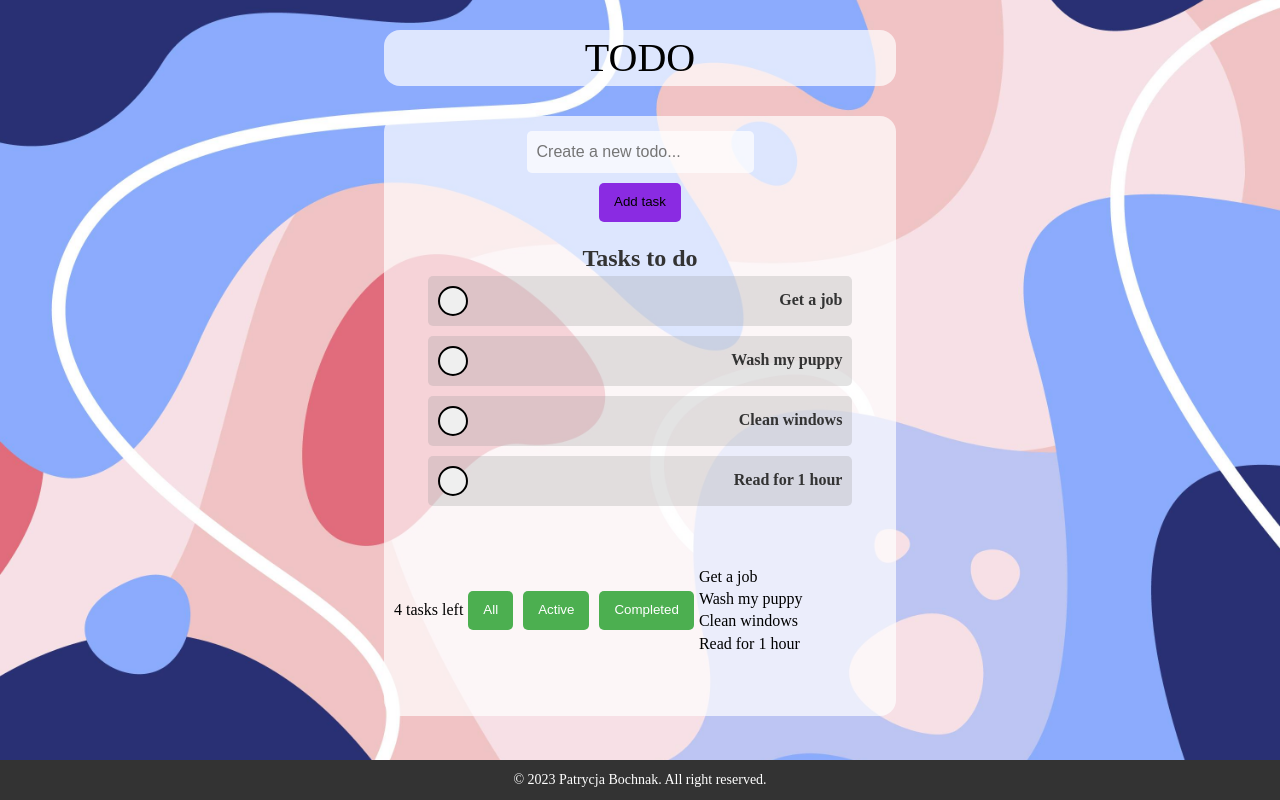
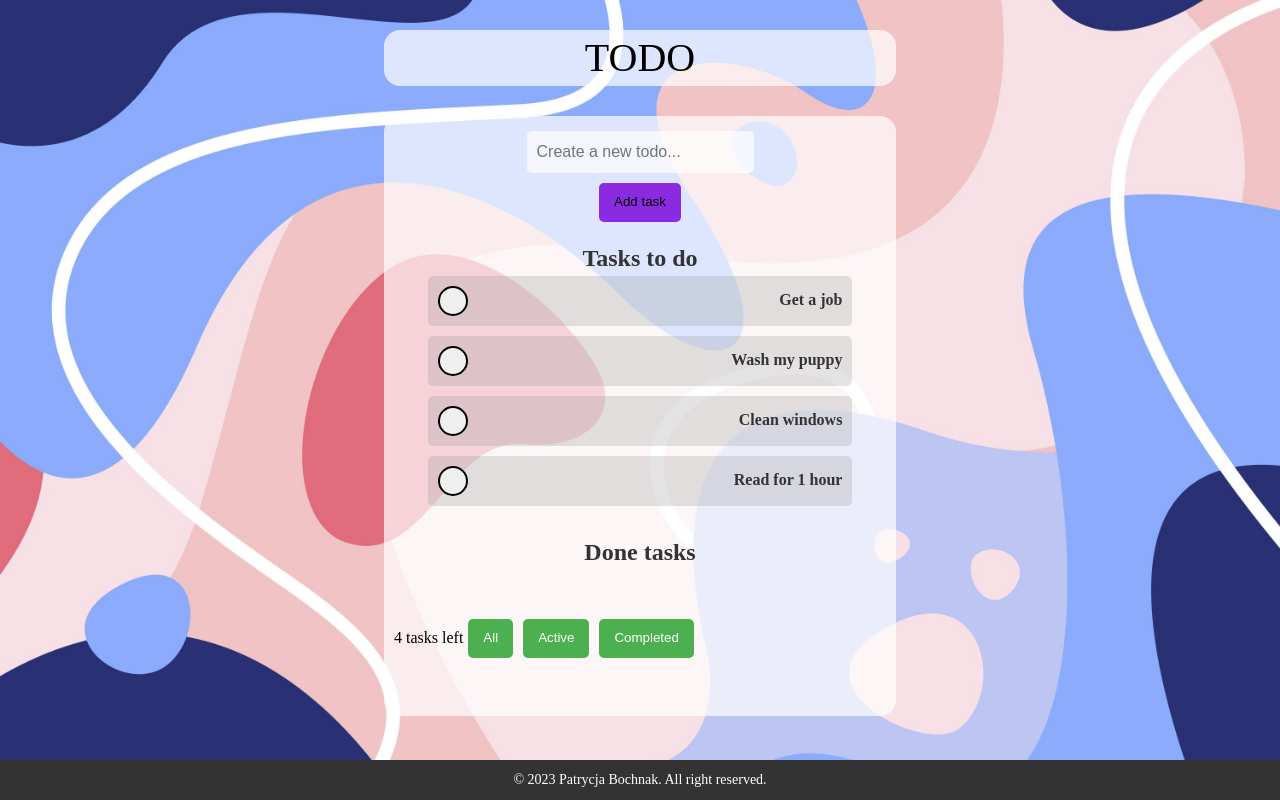
Before and after one commit to PatrycjaBochnak/TODO-app, a React (Create React App) app: page / in a window 1280 px wide. Built offline with nearby package versions, Linux system fonts and the light colour scheme.

Commit message:
buttons: logic

```diff
--- a/src/components/NavTask.js
+++ b/src/components/NavTask.js
@@ -12,19 +12,21 @@ const NavTask = (props) => {
 
     setActiveTasks(active);
     setCompletedTasks(completed);
-    setDisplayedTasks(active); // Domyślnie wyświetlaj aktywne zadania
   }, [props.tasks]);
 
   const handleActiveButtonClick = () => {
     setDisplayedTasks(activeTasks);
+    props.changeDisplayedTasks(activeTasks); // Przekazanie wyniku do komponentu nadrzędnego
   };
 
   const handleAllButtonClick = () => {
     setDisplayedTasks([...activeTasks, ...completedTasks]);
+    props.changeDisplayedTasks([...activeTasks, ...completedTasks]); // Przekazanie wyniku do komponentu nadrzędnego
   };
 
   const handleCompletedButtonClick = () => {
     setDisplayedTasks(completedTasks);
+    props.changeDisplayedTasks(completedTasks); // Przekazanie wyniku do komponentu nadrzędnego
   };
 
   return (
@@ -44,11 +46,6 @@ const NavTask = (props) => {
       >
         Completed
       </button>
-      <div className="displayed-tasks">
-        {displayedTasks.map((task) => (
-          <div key={task.id}>{task.text}</div>
-        ))}
-      </div>
     </div>
   );
 };
--- a/src/components/TaskList.js
+++ b/src/components/TaskList.js
@@ -1,40 +1,41 @@
-import React from "react";
+import React, { useState, useEffect } from "react";
+import "../styles/TaskList.css";
 import Task from "./Task";
-import "../styles/TaskList.css";
 
 const TaskList = (props) => {
-  const active = props.tasks.filter((task) => task.active === true);
+  const [activeTasks, setActiveTasks] = useState([]);
+  const [completedTasks, setCompletedTasks] = useState([]);
 
-  const completed = props.tasks.filter((task) => task.active === false);
+  useEffect(() => {
+    const active = props.tasks.filter((task) => task.active === true);
+    const completed = props.tasks.filter((task) => task.active === false);
 
-  const activeTasks = active.map((task) => (
-    <Task key={task.id} task={task} change={props.change} />
-  ));
-
-  const completedTasks = completed.map((task) => (
-    <Task key={task.id} task={task} change={props.change} />
-  ));
-
-  const allTasks = activeTasks.concat(completedTasks);
+    setActiveTasks(active);
+    setCompletedTasks(completed);
+  }, [props.tasks]);
 
   return (
     <div className="tasks-list">
       <div className="active-tasks">
         <h2 className="App-headings">Tasks to do</h2>
         {activeTasks.length > 0 ? (
-          activeTasks
+          activeTasks.map((task) => (
+            <Task key={task.id} task={task} change={props.change} />
+          ))
         ) : (
           <p> You finished your tasks. Great job!</p>
         )}
       </div>
       <hr />
-      {/* <div className="done">
-        <h2 className="App-headings">
-          Done tasks
-        </h2>
-        {completed.length > 5 && <span>Preview for only 5 last tasks</span>}
-        {completedTasks.slice(0, 5)}
-      </div> */}
+      {/* Dodaj logikę renderowania zadań */}
+      <div className="done">
+        <h2 className="App-headings">Done tasks</h2>
+        {/* Dodaj logikę renderowania ukończonych zadań */}
+        {completedTasks.length > 5 && <span>Preview for only 5 last tasks</span>}
+        {completedTasks.slice(0, 5).map((task) => (
+          <Task key={task.id} task={task} change={props.change} />
+        ))}
+      </div>
     </div>
   );
 };
```
